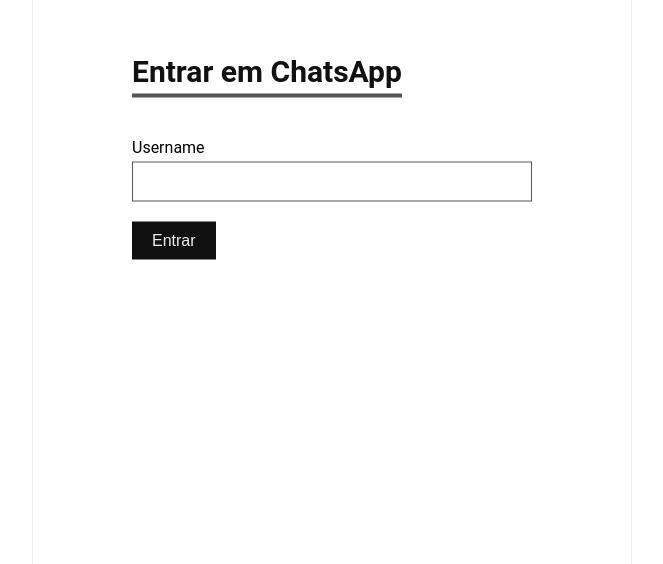
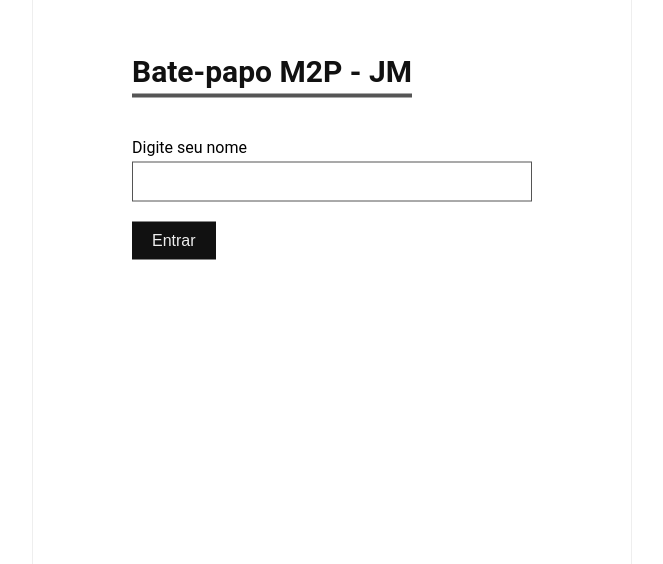
Before and after one commit to joaommc41/Bate-papo.jm, a website: page public/index.html in a window 1280 px wide. Shown: the part 236-800 px from the top of the page, without its empty margins (308-971 px from the left). Drawn offline with nearby package versions, Linux system fonts and the light colour scheme; no server answers.

Commit message:
Update index.html

```diff
--- a/public/index.html
+++ b/public/index.html
@@ -4,16 +4,16 @@
     <meta charset="UTF-8">
     <meta http-equiv="X-UA-Compatible" content="IE=edge">
     <meta name="viewport" content="width=device-width, initial-scale=1.0">
-    <title>ChatsApp</title>
+    <title>Bate-papo JM</title>
     <link rel="stylesheet" type="text/css" href="style.css">
 </head>
 <body>
     <div class="app">
         <div class="screen join-screen active">
             <div class="form">
-                <h2>Entrar em ChatsApp</h2>
+                <h2>Bate-papo M2P - JM</h2>
                 <div class="form-input">
-                    <label>Username</label>
+                    <label>Digite seu nome</label>
                     <input type="text" id="username">
                 </div>
 
@@ -26,7 +26,7 @@
 
         <div class="screen chat-screen">
             <div class="header">
-                <div class="logo">ChatsApp</div>
+                <div class="logo">Bate-Papo M2P - JM</div>
                 <button id="exit-chat">Sair</button>
             </div>
             <div class="messages">
```
